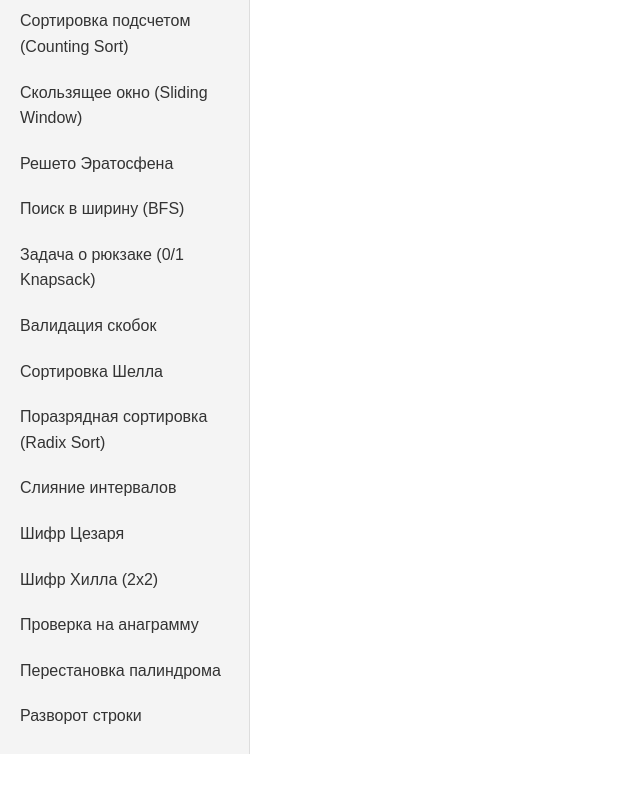
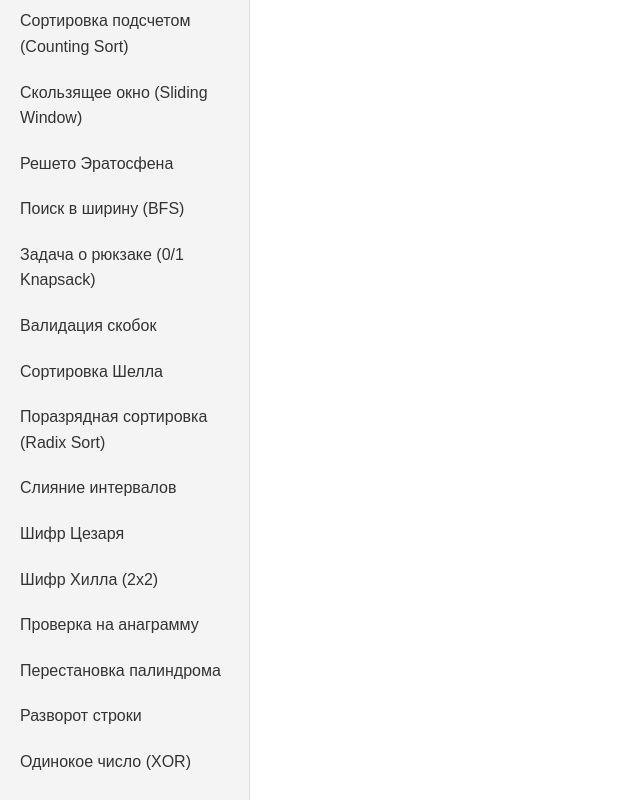
Before and after one commit to masha-masha/AlgoVault, a React (Vite) app: page / in a window 1280 px wide. Shown: the part 564-1364 px from the top of the page, without its empty margins (0-640 px from the left). Before the commit the page ends 1318 px from the top, so only its background shows below. Built offline with nearby package versions, Linux system fonts and the light colour scheme.

Commit message:
feat: add alg single-number-xor

```diff
--- a/src/data/algoritms.ts
+++ b/src/data/algoritms.ts
@@ -1014,6 +1014,30 @@ const radixSort = (nums: number[]): number[] => {
   }
   return arr.join('');
 };`
+},
+{
+  id: "single-number-xor",
+  title: "Одинокое число (XOR)",
+  description: "Находит элемент, который встречается в массиве только один раз, в то время как остальные — дважды. Алгоритм использует побитовую операцию XOR, которая 'аннулирует' парные числа, оставляя уникальное значение.",
+  complexity: { time: "O(n)", space: "O(1)" },
+  jsCode: `const singleNumber = (nums) => {
+  let result = 0;
+
+  for (let num of nums) {
+    result ^= num; // Применяем XOR: одинаковые числа дают 0
+  }
+
+  return result;
+};`,
+  tsCode: `const singleNumber = (nums: number[]): number => {
+  let result: number = 0;
+
+  for (const num of nums) {
+    result ^= num;
+  }
+
+  return result;
+};`
 }
 
 ];
```
